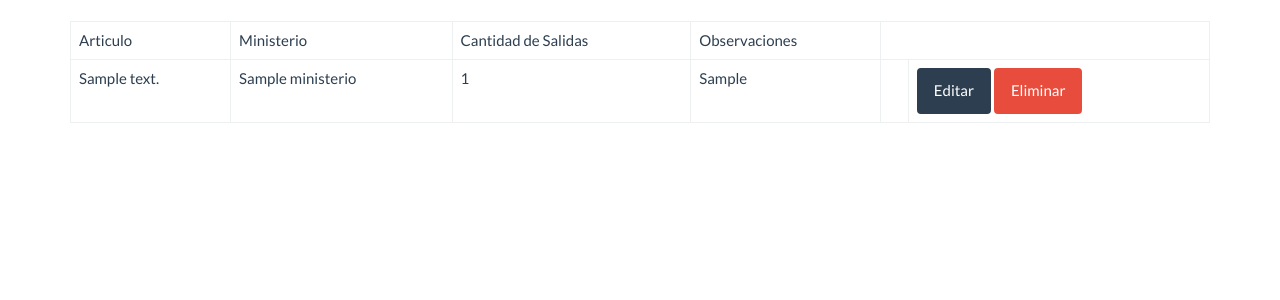
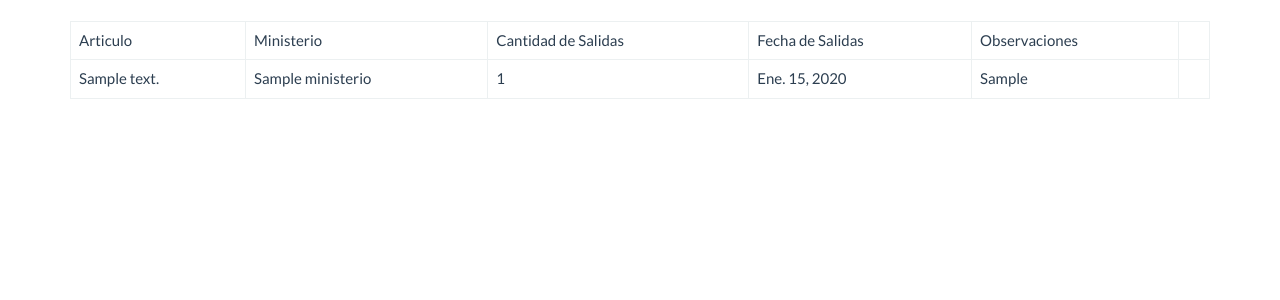
Before and after one commit to mfsalas/Sistema_Iglesia-, a Django app: page /salida/salida/listar in a window 1280 px wide. Shown: the part 60-360 px from the top of the page. Run offline with Django 3.2, Linux system fonts and the light colour scheme; a user stored in the database is signed in; tables that the repository leaves empty hold one stand-in row (values such as "Sample post"); some libraries are stand-ins or nearby versions.

Commit message:
comentario

```diff
--- a/apps/entrada/models.py
+++ b/apps/entrada/models.py
@@ -19,3 +19,6 @@ def update_stock(sender, instance, **kwargs):
 
 # register the signal
 signals.post_save.connect(update_stock, sender=Entrada, dispatch_uid="update_stock_count")
+
+def suma(self):
+		return self.cantidad_entrada * self.id_articulo.precio_Compra_articulo
--- a/apps/inventario/forms.py
+++ b/apps/inventario/forms.py
@@ -11,13 +11,13 @@ class ArticuloForm(forms.ModelForm):
             'descripcion_articulo',
             'cantidad_articulo',
             'id_unidad_de_medida',
-            'id_ministerio',
+            'precio_Compra_articulo',
         ]
         labels = {
             'descripcion_articulo': 'Descripcion Articulo',
             'cantidad_articulo': 'Cantidad',
-            'id_unidad_de_medida': 'Unidad de Medida',
-            'id_ministerio': 'Ministerio',
+            'precio_Compra_articulo': 'Precio Articulo',
+
         }
 
 class Unidadad_de_MedidaForm(forms.ModelForm):
--- a/apps/inventario/models.py
+++ b/apps/inventario/models.py
@@ -1,6 +1,6 @@
 from django.db import models
+import decimal
 
-from apps.ministerio.models import Ministerios
 
 
 class Unidadad_de_Medida(models.Model):
@@ -12,7 +12,11 @@ class Articulo(models.Model):
     descripcion_articulo = models.CharField(max_length=50)
     cantidad_articulo = models.PositiveSmallIntegerField()
     id_unidad_de_medida = models.ForeignKey(Unidadad_de_Medida, null=True, blank=True, on_delete=models.CASCADE)
-    id_ministerio = models.ForeignKey(Ministerios, null=True, blank=True, on_delete=models.CASCADE)
+    precio_Compra_articulo = models.DecimalField(max_digits=5, decimal_places=2, default=0.00)
 
     def __str__(self):
         return self.descripcion_articulo
+
+def preeciototal(self):
+	precio_total=self.precio_Compra_articulo*self.cantidad_articulo
+	return precio_total
--- a/apps/salida/forms.py
+++ b/apps/salida/forms.py
@@ -11,11 +11,13 @@ class SalidaForm(forms.ModelForm):
             'id_articulo',
             'id_ministerio',
             'cantidad_salida',
+            'fecha_salida',
             'observaciones_salida',
         ]
         labels = {
             'id_articulo': 'Articulo',
             'id_ministerio': 'Ministerio',
             'cantidad_salida': 'Cantidad de Salidas',
+            'fecha_salida': 'Fecha de Salidas',
             'observaciones_salida': 'Observaciones',
         }
--- a/apps/salida/models.py
+++ b/apps/salida/models.py
@@ -10,6 +10,7 @@ class Salida(models.Model):
     id_articulo = models.ForeignKey(Articulo, null=True, blank=True, on_delete=models.CASCADE)
     id_ministerio = models.ForeignKey(Ministerios, null=True, blank=True, on_delete=models.CASCADE)
     cantidad_salida = models.PositiveSmallIntegerField()
+    fecha_salida = models.DateField(null=False, blank=False)
     observaciones_salida = models.CharField(max_length=100)
 
 def update_stock(sender, instance, **kwargs):
--- a/templates/articulo/articulo_list.html
+++ b/templates/articulo/articulo_list.html
@@ -11,7 +11,7 @@
 			<td>Descripcion Articulo</td>
 			<td>Cantidad</td>
 			<td>Unidad de Medida</td>
-			<td>Ministerio</td>
+			<td>Precio Articulo</td>
 		</tr>
 	</thead>
 	<tbody>
@@ -21,7 +21,7 @@
 			<td>{{ p.descripcion_articulo }}</td>
 			<td>{{ p.cantidad_articulo }}</td>
 			<td>{{ p.id_unidad_de_medida.nombre_unidad }}</td>
-			<td>{{ p.id_ministerio.nombre_ministerio }}</td>
+			<td>{{ p.precio_Compra_articulo}}</td>
 			<td>
 			<ul>{% for unidad_de_medida in articulo.id_articulo %}
 				<li>
--- a/templates/base/base.html
+++ b/templates/base/base.html
@@ -102,7 +102,7 @@
 
 
   {% block content %}
-	<h4>	Bloque de contenido		</h4>
+
 	{% endblock %}
 
   {% block footer %}
--- a/templates/entrada/entrada_list.html
+++ b/templates/entrada/entrada_list.html
@@ -27,10 +27,6 @@
 			<td>
 
     		</td>
-			<td>
-				<a class="btn btn-primary" href="{% url 'entrada:entrada_editar' p.id%}">Editar</a>
-				<a class="btn btn-danger" href="{% url 'entrada:entrada_eliminar' p.id%}">Eliminar</a>
-			</td>
 		</tr>
 		{% endfor %}
 
--- a/templates/salida/salida_list.html
+++ b/templates/salida/salida_list.html
@@ -11,6 +11,7 @@
 			<td>Articulo</td>
 			<td>Ministerio</td>
 			<td>Cantidad de Salidas</td>
+			<td>Fecha de Salidas</td>
 			<td>Observaciones</td>
 		</tr>
 	</thead>
@@ -21,14 +22,12 @@
 			<td>{{ p.id_articulo.descripcion_articulo }}</td>
 			<td>{{ p.id_ministerio.nombre_ministerio }}</td>
 			<td>{{ p.cantidad_salida }}</td>
+			<td>{{ p.fecha_salida }}</td>
 			<td>{{ p.observaciones_salida}}</td>
 			<td>
 
     		</td>
-			<td>
-				<a class="btn btn-primary" href="{% url 'salida:salida_editar' p.id%}">Editar</a>
-				<a class="btn btn-danger" href="{% url 'salida:salida_eliminar' p.id%}">Eliminar</a>
-			</td>
+
 		</tr>
 		{% endfor %}
 
```
Also changed, not shown: templates/salida/salida_form.html (+10 -0 lines), apps/inventario/migrations/0002_remove_articulo_id_ministerio.py (added), apps/inventario/migrations/0003_articulo_precio_compra_articulo.py (added), apps/salida/migrations/0002_salida_fecha_salida.py (added).
